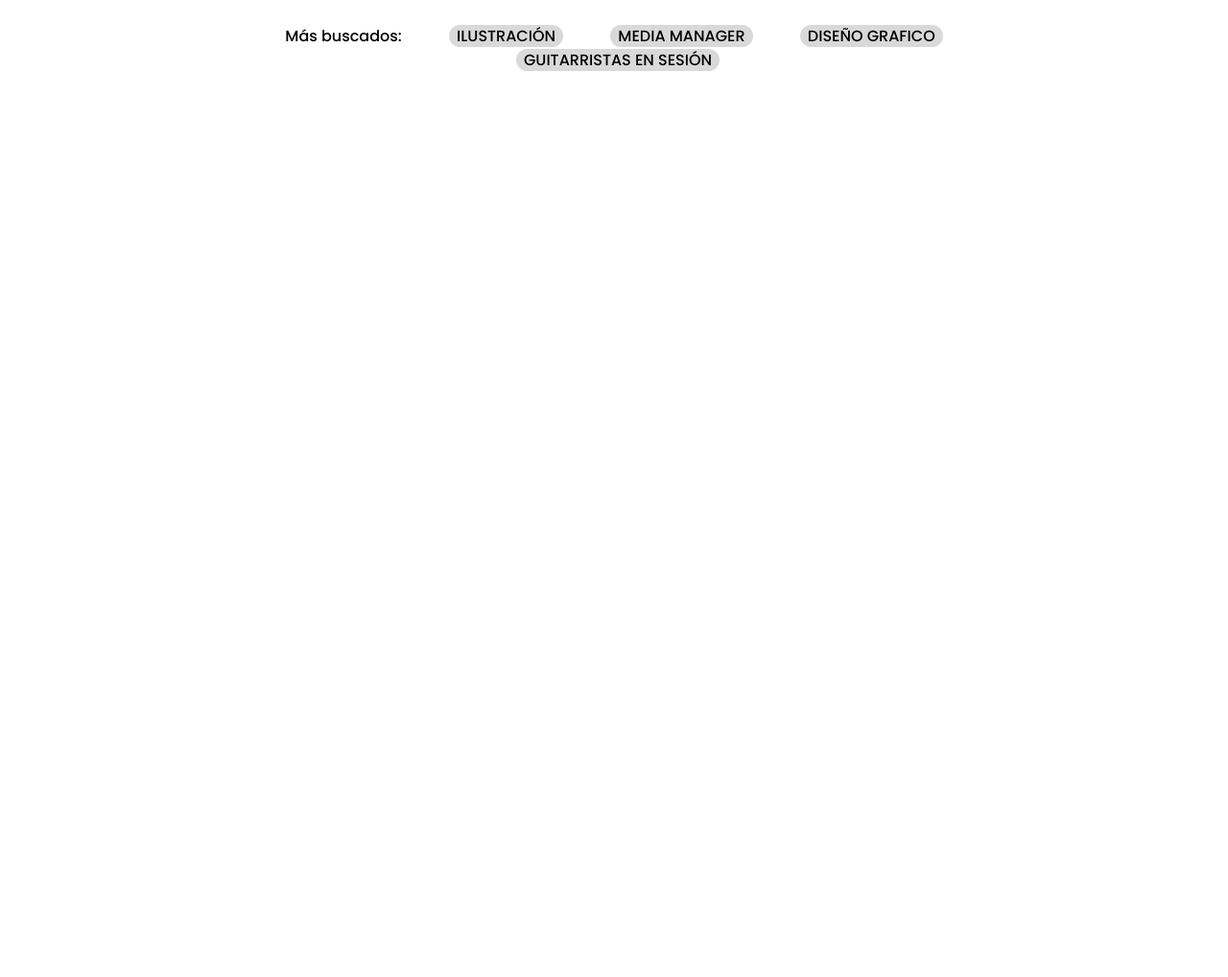
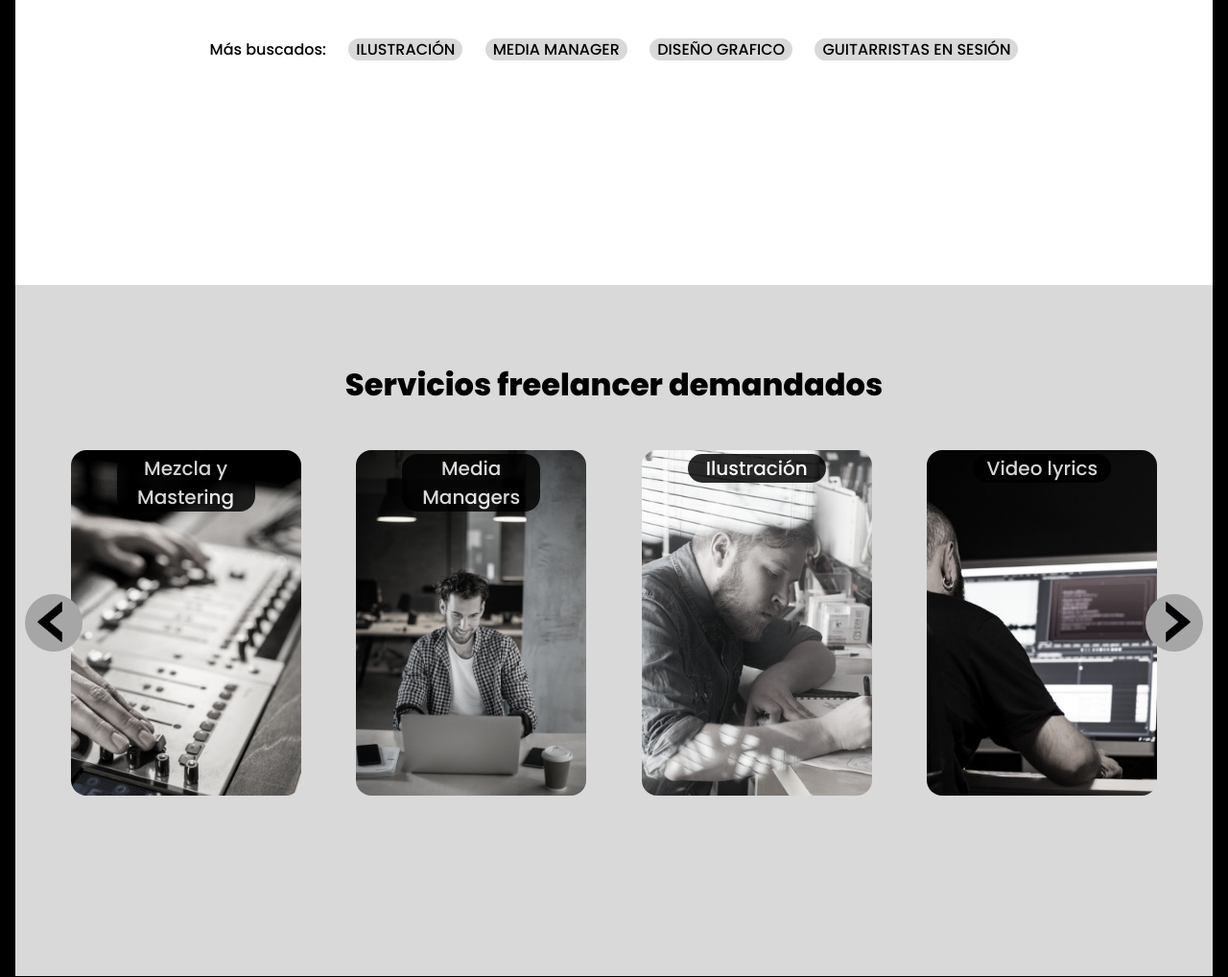
Before and after one commit to Calei-uwu/rockwork, a plain HTML site: page main/index.html in a window 1280 px wide. Shown: the part 500-1518 px from the top of the page at 96% size. Before the commit the page ends 800 px from the top, so only its background shows below. Drawn offline with Linux system fonts and the light colour scheme.

Commit message:
primera muestra

```diff
--- a/main/index.html
+++ b/main/index.html
@@ -79,6 +79,38 @@
                 </div>
             </div>
         </div>
+        <section  class="servicios_freelancer">
+        <h1 class="encabezado">Servicios freelancer demandados</h1>
+
+            <section class="sec">
+                <button class="btn-l btn"><img src="./assets/logos/flecha.png" alt=""></button>
+                <div class="card">
+                    <img src="./assets/imagenes/ph-1.png" alt="">
+                    <div class="overlay">
+                        <p>Mezcla y Mastering</p>
+                    </div>
+                </div>
+                <div class="card">
+                    <img src="./assets/imagenes/ph-2.jpg" alt="">
+                    <div class="overlay">
+                        <p>Media Managers</p>
+                    </div>
+                </div>
+                <div class="card">
+                    <img src="./assets/imagenes/ph-3.jpg" alt="">
+                    <div class="overlay">
+                        <p>Ilustración</p>
+                    </div>
+                </div>
+                <div class="card">
+                    <img src="./assets/imagenes/ph-4.jpg" alt="">
+                    <div class="overlay">
+                        <p>Video lyrics</p>
+                    </div>
+                </div>
+                <button class="btn-r btn"><img src="./assets/logos/flecha.png" alt=""></button>
+            </section>
+        </section>
     </main>
 
 
--- a/main/style.css
+++ b/main/style.css
@@ -55,7 +55,7 @@
 
 .nav-link
 {
-    width: 50vw;
+    width: 50%;
     display: flex;
 }
 
@@ -233,8 +233,8 @@ form .busqueda::placeholder
 #modal
 {
     display: flex;
-    width: 100vw;
-    height: 100vh;
+    width: 100%;
+    height: 100%;
     position: fixed;
     background-color: rgba(0, 0, 0, .5);
     z-index: 1;
@@ -318,3 +318,137 @@ form .busqueda::placeholder
 {
     background-color: var(--gray3);
 }
+.sec {
+    /* border: solid 1px red; */
+    display: flex;
+    align-self: center;
+    width: 100%;
+    justify-content: space-evenly;
+    margin-top: 44px;
+    position: relative;
+    align-items: center;
+    z-index: 0;
+}
+
+.btn
+{
+    width: 60px;
+    height: 60px;
+    position: absolute;
+    z-index: 1;
+    border-radius: 30px;
+    border: none;
+    background-color: var(--gray2);
+}
+
+.btn:active
+{
+    background-color: var(--gray3);
+}
+.btn:hover
+{
+    cursor: pointer;
+}
+
+.btn img
+{
+    padding-left: 8px;
+    width: 80%;
+    height: 70%;
+}
+
+
+.btn-l
+{
+    left: 10px;
+
+}
+.btn-l img
+{
+    transform: scaleX(-1);
+}
+
+.btn-r
+{
+    right: 10px;
+}
+
+.card {
+    /* border: black 1px solid; */
+    width: 240px;
+    height: 360px;
+    position: relative;
+    border-radius: 16px;
+    display: flex;
+    justify-content: center;
+}
+
+.card img{
+    height: 100%;
+    width: 100%;
+    object-fit: cover;
+    border-radius: 16px;
+    filter: grayscale(90%);
+}
+
+.overlay
+{
+    font-family: 'Poppins', sans-serif;
+    font-size: var(--xl);
+    width: 144px;
+    background-color: var(--black);
+    color: var(--white);
+    margin: 4px auto;
+    text-align: center;
+    border-radius: 16px;
+    position: absolute;
+    top: 0;
+    left: auto;
+    right: auto;
+    opacity: 83%;
+
+
+}
+
+/*.overlay p
+{
+
+}*/
+
+.encabezado{
+    text-align: center;
+
+}
+
+.servicios_freelancer{
+    padding-top: 10vh;
+    height: 90vh;
+    width: 100%;
+    display: flex;
+    flex-direction: column;
+    background-color: var(--gray1);
+}
+ /*
+*{
+   border: red 1px solid;
+}
+*/
+@media screen and (min-width: 1250px) {
+    html{
+        background-color: #000000;
+    }
+    body{
+        width: 1250px;
+        margin:auto;
+        border: #000000 1px solid;
+        background-color: white;
+    }
+    #modal{
+        width: 1250px;
+    }
+    .main .row2
+    {
+        width: 70%;
+    }
+
+}
```
Also changed, not shown: main/assets/logos/flecha.png (renamed from servicios-freelance-mas-demandados/assets/logos/flecha.png).
